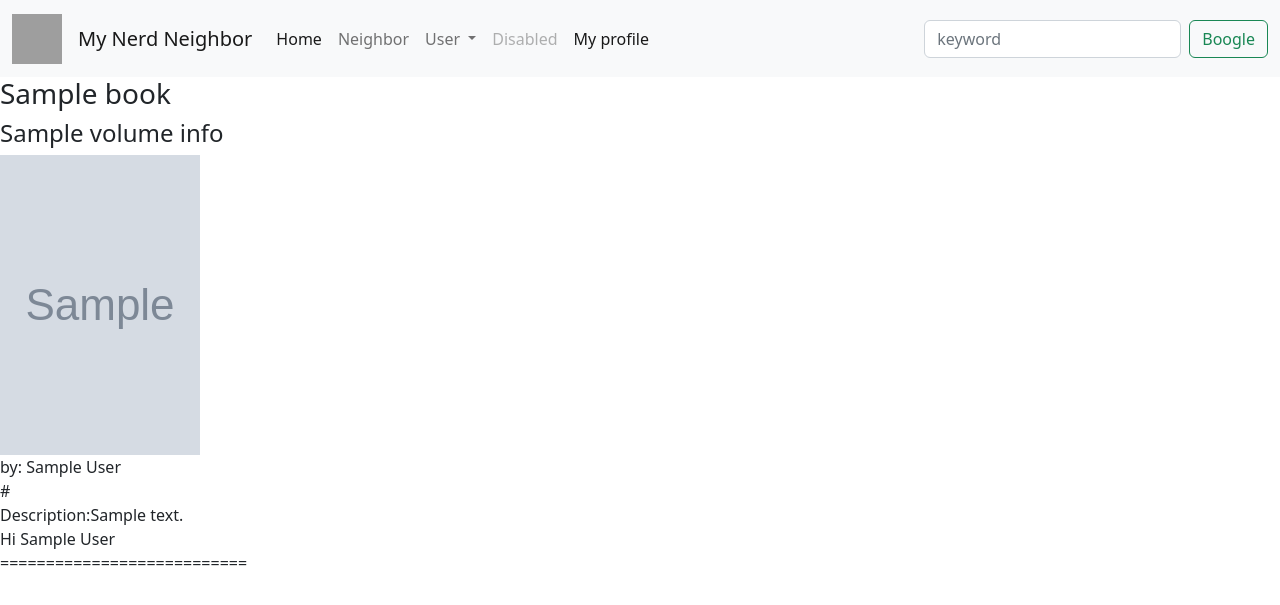
After one commit to GingerDuan/MyNerdNeighbor, a Flask app: page /book/1 in a window 1280 px wide. The commit adds this page. Shown: the top 605 px of the page. Run offline with Flask 2, Linux system fonts and the light colour scheme; the visitor is signed in with stand-in values (Sample User, id 1); tables that the repository leaves empty hold one stand-in row (values such as "Sample post"); grey boxes marked "Sample" are stand-in pictures; a database or web service that is not in the repository returns one stand-in record (values such as "Sample title"); data that the repository does not hold is empty; some libraries are stand-ins or nearby versions; grey boxes are pictures that could not be loaded.

Commit message:
add book page but run a lot of error

```diff
--- a/crud.py
+++ b/crud.py
@@ -41,10 +41,6 @@ def create_shelf(user_id,name):
 
     return shelf
 
-# def get_book_by_zipcode(zipcode):
-#     """Return all the book in the same zipcode"""
-
-#     return Book.query.get(zipcode)
 
 def get_shelf_by_userid(user_id):
     """Return a bookshelf by userid"""
@@ -104,6 +100,12 @@ def get_puting_by_shelfid_boookid(shelf_id,book_id):
 
     return puting
 
+def get_puting_by_bookid(book_id):
+
+    puting = Puting.query.filter_by(book_id = book_id).all()
+
+    return puting
+
 def get_book_by_putingid(puting_id):
 
     puting = get_puting_by_putingid(puting_id)
@@ -149,7 +151,7 @@ def get_puting_in_zipcode(user_id):
         shelves = get_shelf_by_userid(user.user_id)
         for shelf in shelves:
             bookshelf_ids.append(shelf.shelf_id)
-    # putings = []
+    putings = []
     # for bookshelf_id in bookshelf_ids:
         # puting_in_shelf = Puting.query.filter_by(shelf_id=bookshelf_id).order_by(Puting.time.desc())
     putings = Puting.query.filter(Puting.shelf_id.in_(bookshelf_ids)).order_by(Puting.time.desc())
@@ -157,6 +159,9 @@ def get_puting_in_zipcode(user_id):
 
 
 
-    return putingsif __name__ == '__main__':
+    return putings
+
+
+if __name__ == '__main__':
     from server import app
     connect_to_db(app)
--- a/model.py
+++ b/model.py
@@ -18,6 +18,7 @@ class User(db.Model):
     password = db.Column(db.String)
 
     shelves = db.relationship("Shelf", back_populates="user")
+    #puting
 
     def __repr__(self):
         return f'<user_id={self.user_id} name = {self.name} email={self.email}>'
@@ -43,11 +44,13 @@ class Puting(db.Model):
     puting_id = db.Column(db.Integer,autoincrement=True, primary_key=True)
     shelf_id = db.Column(db.Integer,db.ForeignKey("shelf.shelf_id"))
     book_id = db.Column(db.Integer,db.ForeignKey("books.book_id"))
+    user_id = db.Column(db.Integer,db.ForeignKey("users.user_id"))
     time = db.Column(db.DateTime(timezone=True), server_default=db.func.now())
     note = db.Column(db.Text,nullable=True)
 
     book = db.relationship("Book", backref="puting")
     shelf = db.relationship("Shelf", backref="puting")
+    user = db.relationship("User", backref="puting")
 
     def __repr__(self):
         return f'<pt={self.puting_id} shelf={self.shelf_id} book={self.book_id} time={self.time}>'
--- a/server.py
+++ b/server.py
@@ -150,12 +150,7 @@ def book_finder():
         user = None
     return render_template('Boogle.html',user=user)
 
-# @app.route("/Boogle/<user_id>")
-# def book_searcher(user_id):
-#     """Search for book in Google book"""
-#     user = crud.get_user_by_id(user_id)
 
-#     return render_template('Boogle.html',user=user)
 
 @app.route("/boogle2")
 def show_boogle():
@@ -166,15 +161,15 @@ def book_search():
     """Send the payload to javascript"""
 
     keyword = request.args.get('keyword', '')
-    title = request.args.get("title",'')
-    author = request.args.get('author','')
-    year = request.args.get("year",'')
+    # title = request.args.get("title",'')
+    # author = request.args.get('author','')
+    # year = request.args.get("year",'')
 
     url = 'https://www.googleapis.com/books/v1/volumes'
     payload = {'q':keyword,
-                'title' : title,
-                'author' : author,
-                'year' : year,
+                # 'title' : title,
+                # 'author' : author,
+                # 'year' : year,
                 'startIndex':0,
                 'maxResults':30,}
 
@@ -198,8 +193,6 @@ def book_remover():
     return jsonify({"status":"this book disappear" })
 
 
-
-
 @app.route("/put_into_shelf",methods=["POST"])
 def book_adder():
     """Put the book in the user's shelf"""
@@ -209,7 +202,6 @@ def book_adder():
     anybook = crud.get_book_by_googleid(googlebook_id)
     shelf_id = 4 * (user_id-1) + 1
     #what is this?
-
 
     if anybook:
         anyputing = crud.get_puting_by_shelfid_boookid(shelf_id,anybook.book_id)
@@ -266,7 +258,41 @@ def show_neighbor_puting():
 
     return render_template('neighbor.html',zipusers=zipusers,user=user,neighbor_num=neighbor_num,putings=putings)
 
+#bookpage
+@app.route("/book/<id>")
+def show_book_detail(id):
 
+    user_id = session["user_id"]
+    user = crud.get_user_by_id(user_id)
+
+    # googlebook_id = request.json.get("googlebook_id")
+    anybook = crud.get_book_by_googleid(id)
+
+    url = f'https://www.googleapis.com/books/v1/volumes/{id}'
+    response = requests.get(url)
+    data = response.json()
+
+    if anybook:
+        cover = anybook.cover
+        title = anybook.title
+        putings = crud.get_puting_by_bookid(anybook.book_id)
+
+    else:
+        title = data['volumeInfo']['title']
+        putings = None
+        if 'imageLinks' in data['volumeInfo']:
+            cover = data['volumeInfo']['imageLinks']['thumbnail']
+        else:
+            cover = "https://icon-library.com/images/book-icon-png/book-icon-png-28.jpg"
+
+    author = data['volumeInfo']['authors']
+
+    book = {"title":title,"cover":cover,"author":author,"subtitle":data['volumeInfo']['subtitle'],"des":data['volumeInfo']['description'],"google_link":data['selfLink'],}
+
+
+
+
+    return render_template("bookpage.html",book=book,user=user,putings = putings)
 
 
 if __name__ == "__main__":
--- a/templates/base.html
+++ b/templates/base.html
@@ -12,9 +12,60 @@
   <!-- Bootstrap Icons -->
   <link rel="stylesheet" href="https://cdn.jsdelivr.net/npm/bootstrap-icons@1.8.2/font/bootstrap-icons.css">
   <!-- Load our stylesheet -->
+  <script src='https://api.mapbox.com/mapbox-gl-js/v2.8.1/mapbox-gl.js'></script>
+  <link href='https://api.mapbox.com/mapbox-gl-js/v2.8.1/mapbox-gl.css' rel='stylesheet' />
+
+
     {% block head %}{% endblock %}
   </head>
   <body>
+    <nav class="navbar navbar-expand-lg bg-light">
+      <div class="container-fluid">
+        <a class="navbar-brand" href="/">
+          <img src="https://i.etsystatic.com/32630501/r/il/5456f3/3631520225/il_794xN.3631520225_jh58.jpg" alt="/"  width="50" height="50" class="d-inline-block align-text-top">
+        </a>
+        <a class="navbar-brand mb-0 h1" href="/">My Nerd Neighbor</a>
+        <button class="navbar-toggler" type="button" data-bs-toggle="collapse" data-bs-target="#navbarSupportedContent" aria-controls="navbarSupportedContent" aria-expanded="false" aria-label="Toggle navigation">
+          <span class="navbar-toggler-icon"></span>
+        </button>
+        <div class="collapse navbar-collapse" id="navbarSupportedContent">
+
+          <ul class="navbar-nav me-auto mb-2 mb-lg-0">
+            <li class="nav-item">
+              <a class="nav-link active" aria-current="page" href="/">Home</a>
+            </li>
+            <li class="nav-item">
+              <a class="nav-link" href="/neighbor">Neighbor</a>
+            </li>
+            <li class="nav-item dropdown">
+              <a class="nav-link dropdown-toggle" id="navbarDropdown" role="button" data-bs-toggle="dropdown" aria-expanded="false">
+                User
+              </a>
+              <ul class="dropdown-menu" aria-labelledby="navbarDropdown">
+                <li><a class="dropdown-item" href="/user_profile/">bookshelf</a></li>
+                <li><a class="dropdown-item" href="#">book tracker</a></li>
+                <li><hr class="dropdown-divider"></li>
+                <li><a class="dropdown-item" href="/logout">log out</a></li>
+              </ul>
+            </li>
+            <li class="nav-item">
+              <a class="nav-link disabled">Disabled</a>
+            </li>
+            <li class="nav-item">
+              <a class="nav-link active" aria-current="page" href="/user_profile">My profile</a>
+            </li>
+          </ul>
+
+          <form method = "GET" action = "/search" class="d-flex" role="search">
+            <input id="s_key" name = "keyword" class="form-control me-2" type="text" placeholder="keyword" aria-label="Search">
+            <button class="btn btn-outline-success" type="submit">Boogle</button>
+
+          </form>
+        </div>
+      </div>
+    </nav>
+
+
     {% for msg in get_flashed_messages() %}
       <p class="flash-msg">
         {{ msg }}
@@ -26,5 +77,7 @@
     {% block after_body %}{% endblock %}
     <script src="/static/js/savebook.js"></script>
     <script src="/static/js/remove_book.js"></script>
+    <script src="https://cdn.jsdelivr.net/npm/bootstrap@5.0.1/dist/js/bootstrap.bundle.min.js" integrity="sha384-gtEjrD/SeCtmISkJkNUaaKMoLD0//ElJ19smozuHV6z3Iehds+3Ulb9Bn9Plx0x4" crossorigin="anonymous"></script>
+
   </body>
 </html>
--- a/templates/boogle2.html
+++ b/templates/boogle2.html
@@ -14,10 +14,10 @@
 <form method = "GET" action ="/search" style = "text-align: center">
 <h1>Boogle 2.0</h1>
 
-<lable>search the book you want:</lable><br>
+<lable>search any book you want:</lable><br>
 <div>
-  <input id="s_key" type = "text" placeholder="Keyword" name = "keyword" style="width:500px; height:25px;font-size:12pt;">
-  <button type="submit" class="btn btn-dark btn-sm">Boogle</button>
+  <input id="s_key" type = "text" placeholder="keyword" name = "keyword" style="width:500px; height:40px;font-size:12pt;">
+  <button type="submit" class="btn btn-dark">Boogle</button>
 
 </div>
 
--- /dev/null
+++ b/templates/bookpage.html
@@ -0,0 +1,27 @@
+{% extends 'base.html' %}
+{% block title %}Boogle-MyNerdNeighbor{% endblock %}
+
+{% block body %}
+
+<h3>{{book.title}}</h3>
+<h4>{{book.subtitle}}</h4>
+<img class="book_img" src="{{book.cover}}"  width="200" height="300">
+
+<div>by: {{book.author[0]}}<div>
+<div>{{book.google_link}}<div></div>
+{%if book%}
+Description:{{book.des}}
+{%endif%}
+
+</div>
+Hi {{user.name}}
+</div>
+===========================
+<!-- {%if putings%}
+  {%for puting in putings%}
+    {{puting.user.name}} own {{puting.book.title}}
+    ===========================
+    {{book}}
+  {%endfor%}
+{%endif%} -->
+{% endblock %}
--- a/templates/neighbor.html
+++ b/templates/neighbor.html
@@ -30,12 +30,12 @@
       {%for zipuser in zipusers%}
       <div>{{zipuser.name}}</div>
       {%endfor%}
-    </div>>
+    </div>
 
 
   =============================================================<br>
-  {{putings}}
-  ##############################################################<br>
+  <!-- {{putings}} -->
+  <!-- ##############################################################<br> -->
   <div>
     {%for puting in putings%}
       <div>{{puting.shelf.user.name}} put {{puting.book.title}} at {{puting.time}}</div>
--- a/templates/neighbor_library.html
+++ b/templates/neighbor_library.html
@@ -33,8 +33,8 @@
   <div class = "row">
   {%for book in books%}
 
-      <div class = "col-4 col-md-3 col-lg-2 col-xl-2 col-xxl- 2 "id ={{book.book_id}} style = "margin-bottom: 10px ;">
-        <img class="book_img" src="{{book.cover}}" width="128" height="182">
+      <div class = "col-4 col-md-3 col-lg-2 col-xl-2 col-xxl-2 "id ={{book.book_id}} style = "margin-bottom: 10px ;">
+        <img class="book_img" src="{{book.cover}}" width="120" height="155">
         <div>
           <i type="button" class="bi bi-bookmark-x" value ={{book.book_id}}></i>
         <button type="button"  class = "remove_book_btn" value ={{book.book_id}}>reach out</button>
```
Also changed, not shown: static/js/savebook.js (+29 -8 lines), templates/boogle_res.html (+11 -9 lines), templates/homepage.html (+14 -1 lines), 1 other file.
